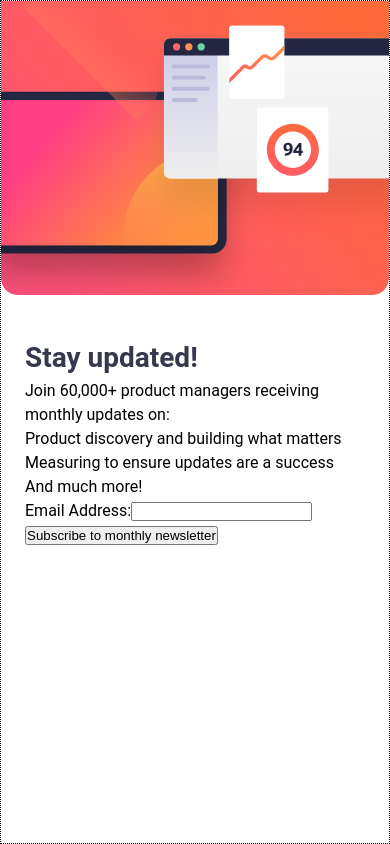
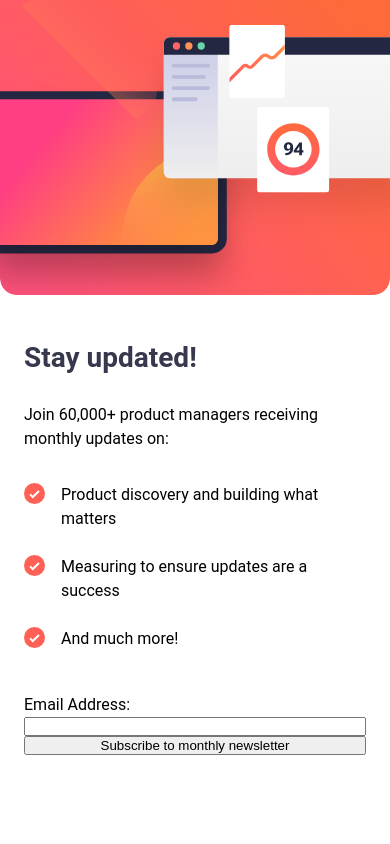
Before and after one commit to ThabisoMagwaza/newsletter-nextjs, a Next.js app: page / in a window 390 px wide. Built offline with nearby package versions, Linux system fonts and the light colour scheme; a web font is replaced by a local one.

Commit message:
feat: styled mobile feature list

```diff
--- /dev/null
+++ b/src/components/FeatureList/FeatureList.js
@@ -0,0 +1,36 @@
+'use client';
+import Image from 'next/image';
+import styled from 'styled-components';
+
+const FeatureStyled = styled.li`
+  display: flex;
+  gap: 16px;
+`;
+
+const Features = styled.ul`
+  display: flex;
+  flex-direction: column;
+  gap: 24px;
+`;
+
+function FeatureList({ children }) {
+  return <Features>{children}</Features>;
+}
+
+function Feature({ children }) {
+  return (
+    <FeatureStyled>
+      <Image
+        src="/assets/images/icon-list.svg"
+        alt="A checkmark icon"
+        width={21}
+        height={21}
+      />
+      {children}
+    </FeatureStyled>
+  );
+}
+
+FeatureList.Feature = Feature;
+
+export default FeatureList;
--- /dev/null
+++ b/src/components/FeatureList/index.js
@@ -0,0 +1,2 @@
+export * from './FeatureList';
+export { default } from './FeatureList';
--- a/src/components/Newsletter/Newsletter.js
+++ b/src/components/Newsletter/Newsletter.js
@@ -3,6 +3,9 @@ import Image from 'next/image';
 import styled from 'styled-components';
 
 import Heading from '../Heading';
+import FeatureList from '../FeatureList';
+import Stack from '../Stack';
+import SignupForm from '../SignupForm';
 
 function Newsletter() {
   return (
@@ -18,18 +21,23 @@ function Newsletter() {
 
       <Heading>Stay updated!</Heading>
 
-      <p>Join 60,000+ product managers receiving monthly updates on:</p>
+      <SubHeading>
+        Join 60,000+ product managers receiving monthly updates on:
+      </SubHeading>
 
-      <ul>
-        <li>Product discovery and building what matters</li>
-        <li>Measuring to ensure updates are a success</li>
-        <li>And much more!</li>
-      </ul>
+      <Stack gap="42px">
+        <FeatureList>
+          <FeatureList.Feature>
+            Product discovery and building what matters
+          </FeatureList.Feature>
+          <FeatureList.Feature>
+            Measuring to ensure updates are a success
+          </FeatureList.Feature>
+          <FeatureList.Feature>And much more!</FeatureList.Feature>
+        </FeatureList>
 
-      <label htmlFor="email">Email Address:</label>
-      <input id="email" type="email" name="email" />
-
-      <button>Subscribe to monthly newsletter</button>
+        <SignupForm />
+      </Stack>
     </Wrapper>
   );
 }
@@ -37,8 +45,6 @@ function Newsletter() {
 const Wrapper = styled.div`
   height: 100%;
   padding: 24px;
-
-  border: 1px dotted;
 `;
 
 const ImageStyled = styled(Image)`
@@ -52,4 +58,9 @@ const ImageWrapper = styled.div`
   margin-bottom: 42px;
 `;
 
+const SubHeading = styled.p`
+  margin-top: 24px;
+  margin-bottom: 32px;
+`;
+
 export default Newsletter;
--- /dev/null
+++ b/src/components/SignupForm/SignupForm.js
@@ -0,0 +1,20 @@
+'use client';
+import styled from 'styled-components';
+
+const Form = styled.form`
+  display: flex;
+  flex-direction: column;
+`;
+
+function SignupForm() {
+  return (
+    <Form>
+      <label htmlFor="email">Email Address:</label>
+      <input id="email" type="email" name="email" />
+
+      <button>Subscribe to monthly newsletter</button>
+    </Form>
+  );
+}
+
+export default SignupForm;
--- /dev/null
+++ b/src/components/SignupForm/index.js
@@ -0,0 +1,2 @@
+export * from './SignupForm';
+export { default } from './SignupForm';
--- /dev/null
+++ b/src/components/Stack/Stack.js
@@ -0,0 +1,23 @@
+'use client';
+import styled from 'styled-components';
+
+const Wrapper = styled.div`
+  display: flex;
+  flex-direction: var(--orientation);
+  gap: var(--gap);
+`;
+
+function Stack({ children, orientation = 'column', gap = '10px' }) {
+  return (
+    <Wrapper
+      style={{
+        '--orientation': orientation,
+        '--gap': gap,
+      }}
+    >
+      {children}
+    </Wrapper>
+  );
+}
+
+export default Stack;
--- /dev/null
+++ b/src/components/Stack/index.js
@@ -0,0 +1,2 @@
+export * from './Stack';
+export { default } from './Stack';
```
